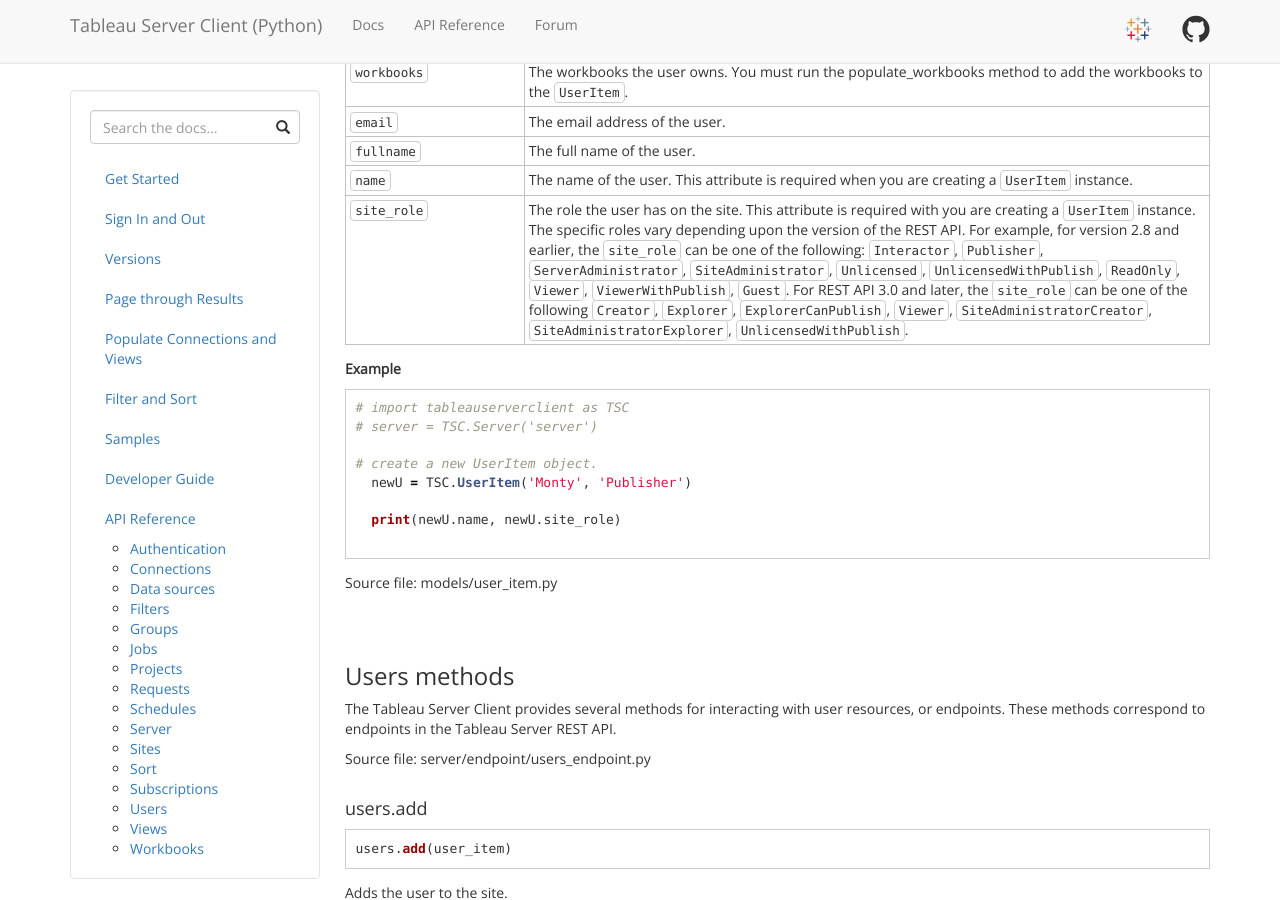
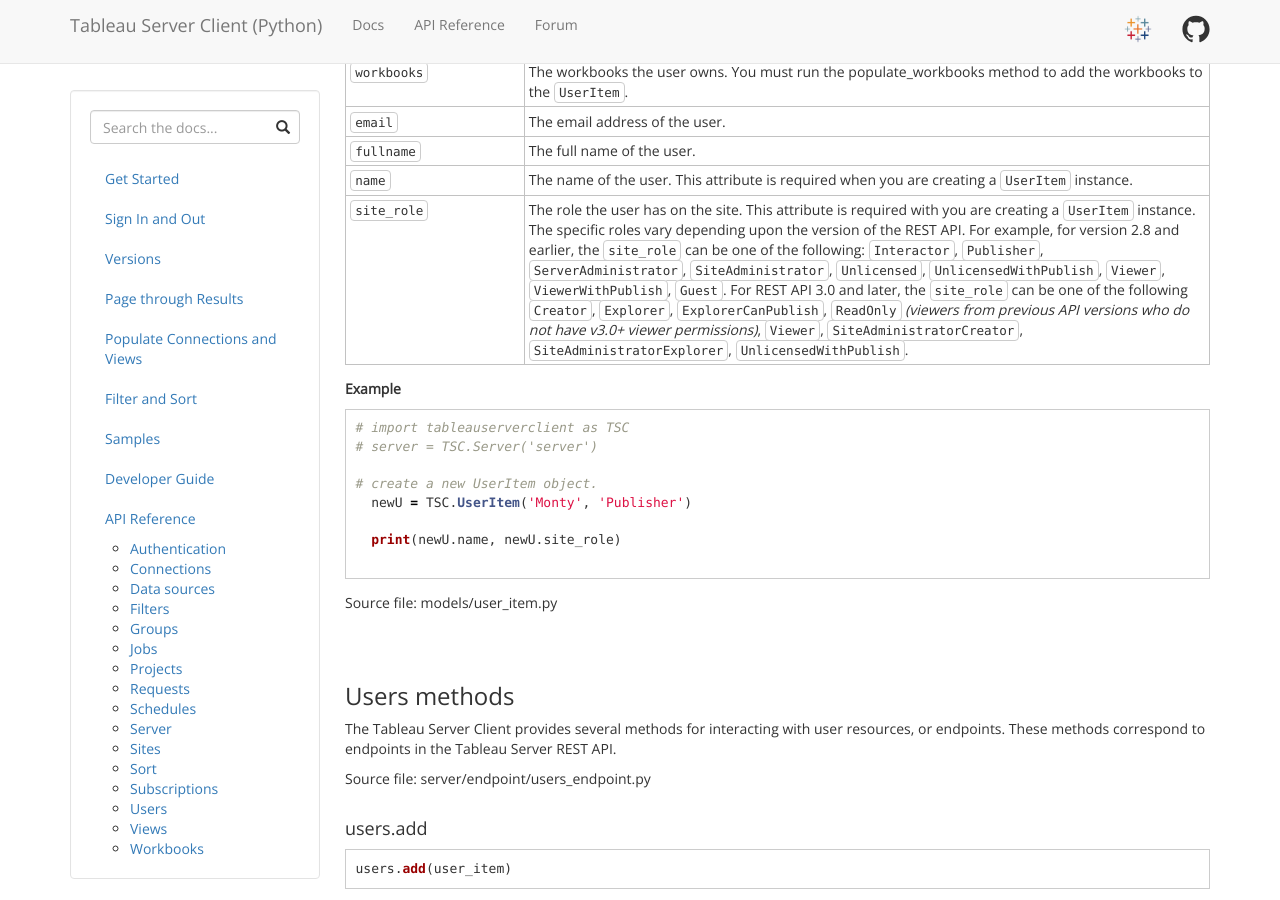
Before and after one commit to tableau/server-client-python, a Jekyll site: the page built from docs/api-ref.md, in a window 1280 px wide and 900 px high, scrolled down 49177 px. Built offline with Jekyll 4.4.1, drawn with Linux system fonts in a browser that asks for light colours.

Commit message:
Update api-ref.md
Fix to fix of UserItem role description.

```diff
--- a/docs/api-ref.md
+++ b/docs/api-ref.md
@@ -2739,7 +2739,7 @@
 `email` |  The email address of the user.
 `fullname` | The full name of the user.
 `name` |   The name of the user. This attribute is required when you are creating a `UserItem` instance.
-`site_role` |  The role the user has on the site. This attribute is required with you are creating a `UserItem` instance. The specific roles vary depending upon the version of the REST API.  For example, for version 2.8 and earlier, the `site_role` can be one of the following: `Interactor`, `Publisher`, `ServerAdministrator`, `SiteAdministrator`, `Unlicensed`, `UnlicensedWithPublish`, `ReadOnly`, `Viewer`, `ViewerWithPublish`, `Guest`.  For REST API 3.0 and later, the `site_role` can be one of the following `Creator`, `Explorer`, `ExplorerCanPublish`, `Viewer`, `SiteAdministratorCreator`, `SiteAdministratorExplorer`, `UnlicensedWithPublish`.
+`site_role` |  The role the user has on the site. This attribute is required with you are creating a `UserItem` instance. The specific roles vary depending upon the version of the REST API.  For example, for version 2.8 and earlier, the `site_role` can be one of the following: `Interactor`, `Publisher`, `ServerAdministrator`, `SiteAdministrator`, `Unlicensed`, `UnlicensedWithPublish`,  `Viewer`, `ViewerWithPublish`, `Guest`.  For REST API 3.0 and later, the `site_role` can be one of the following `Creator`, `Explorer`, `ExplorerCanPublish`, `ReadOnly` *(viewers from previous API versions who do not have v3.0+ viewer permissions)*, `Viewer`, `SiteAdministratorCreator`, `SiteAdministratorExplorer`, `UnlicensedWithPublish`.
 
 
 **Example**
```
